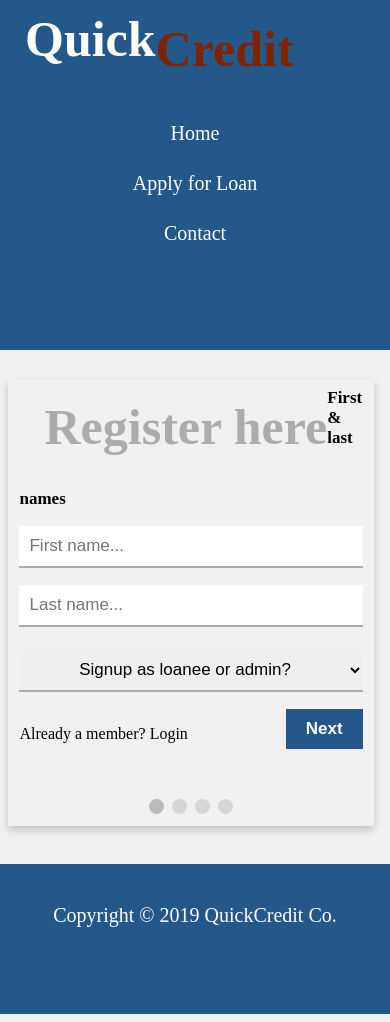
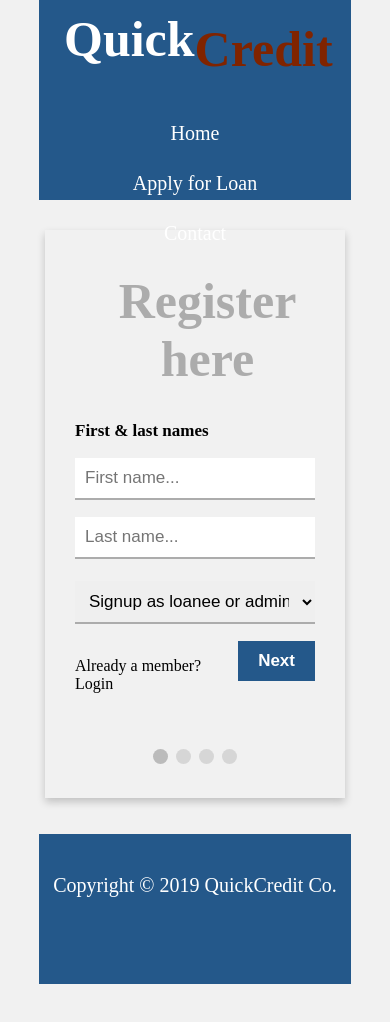
Before and after one commit to Arnoldmn/QuickCreditP, a plain HTML site: page UI/html/signup.html in a window 390 px wide. After the commit the page ends 990 px from the top, so only its background shows below. Drawn offline with Linux system fonts and the light colour scheme.

Commit message:
chore- fix responsivess

```diff
--- a/UI/css/signup.css
+++ b/UI/css/signup.css
@@ -178,14 +178,29 @@ textarea {
 }
 
 @media only screen and (min-width: 150px) and (max-width: 600px) {
+  @media only screen and (min-width: 150px) and (max-width: 900px) {
     .body {
-    width: 100%;
+      max-width: 100%;
       font-weight: 90%;
     }
     .mainheader nav {
-    height: 350px;
+      max-width: 100%;
+      height: 200px;
     }
-
+    h1 {
+      font-size: 50px;
+      text-align: center;
+      color: #acacac;
+      float: left;
+      display: inline-block;
+    }
+    .leftContent img {
+      margin-top: 5px;
+      height: 150px;
+    }
+    .rightContent img {
+      width: 100%;
+    }
     .mainheader nav ul {
       padding-left: 0;
     }
@@ -193,27 +208,30 @@ textarea {
       width: 100%;
       text-align: center;
     }
+    ul li a:hover {
+      background-color: rgba(250, 66, 10, 0.247);
+    }
+    .how-heading {
+      margin: 5px;
+    }
 
-  .column,
     .rightContent,
     .leftContent,
     .column1,
-  .regform,
-  #regForm {
+    .column {
       float: left;
-    width: 94%;
+      width: 100%;
       margin-left: 2%;
       margin-right: 2%;
       padding: 2% 3%;
-  }
-  img {
-    width: 94%;
     }
 
     .rightContent caption {
       font-size: 14px;
     }
-  .leftContent img {
-    width: 94%;
+
+    .mainFooter {
+      width: 100%;
     }
   }
+}
```
Lines whose indentation alone changed are shown as unchanged.
